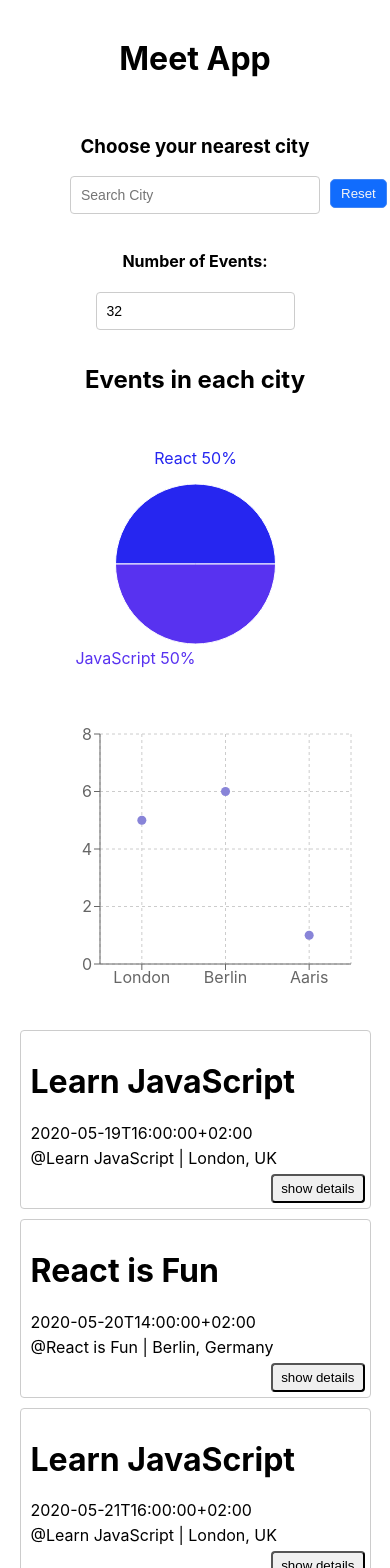
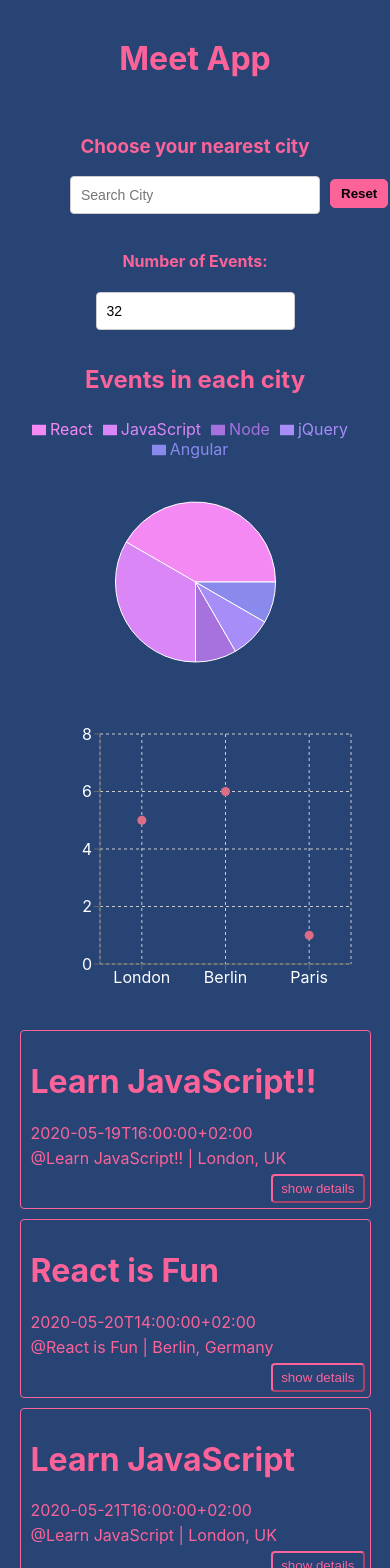
Before and after one commit to njneubauer/meetApp, a React (Create React App) app: page / in a window 390 px wide. Shown: the top 1568 px of the page. Built offline with nearby package versions, Linux system fonts and the light colour scheme; what atatus-spa would draw is missing.

Commit message:
not all events were counted in pie chart. Fixing filter.

```diff
--- a/public/index.html
+++ b/public/index.html
@@ -3,7 +3,7 @@
   <head>
     <meta charset="utf-8" />
     <link rel="icon" href="%PUBLIC_URL%/favicon.ico" />
-    <meta name="viewport" content="width=device-width, initial-scale=1" />
+    <meta name="viewport" content="width=device-width, initial-scale=1 maximum-scale=1"/>
     <meta name="theme-color" content="#000000" />
     <meta name="description" content="Web site created using create-react-app" />
     <link rel="apple-touch-icon" href="%PUBLIC_URL%/meet-app-192.png" />
--- a/src/Alert.js
+++ b/src/Alert.js
@@ -25,7 +25,7 @@ class Alert extends Component {
 class InfoAlert extends Alert {
     constructor(props) {
       super(props);
-      this.color = 'blue';
+      this.color = '#c8ddff';
     }
   }
 export { InfoAlert };
--- a/src/App.css
+++ b/src/App.css
@@ -2,10 +2,19 @@
 .App {
   text-align: center;
   padding: 2% 5%;
+  background-color: #274475;
+  color: #fc6399;
 }
 
 .App * {
   box-sizing: border-box;
+}
+
+a {
+  color: rgb(255, 255, 255);
+}
+a:hover {
+  color: rgb(196, 196, 196);
 }
 
 ul {
@@ -20,6 +29,7 @@ p {
 .display-none {
   display: none;
 }
+
 .showSuggestions {
   display: block;
 }
@@ -60,13 +70,15 @@ input[type="number"] {
   padding: 6px 10px 6px 10px;
   cursor: pointer;
   border-radius: 5px;
-  border: 1px solid #4285f4;
-  background-color: #116cfd;
-  color: whitesmoke;
+  border: 1px solid #fc6399;
+  background-color: #fc6399;
+  color: black;
+  font-weight: bold;
 }
 
 .reset-btn:hover{
-  background-color: #3a85ff;
+  background-color: #ff849f;
+  border: 1px solid #ff849f;
 }
 
 .suggestions {
@@ -78,6 +90,7 @@ input[type="number"] {
   top: 105px;
   font-size: 14px;
   box-shadow: 10px 10px 16px -12px rgba(0, 0, 0, 0.75);
+  color: black;
 }
 
 .suggestions-alert {
@@ -111,19 +124,34 @@ input[type="number"] {
   padding: 10px 10px 35px;
   margin-bottom: 10px;
   text-align: left;
-  border: 1px solid #ccc;
+  border: 1px solid #fc6399;
   border-radius: 4px;
   position: relative;
 }
 
-.details-btn {
+.details-btn-show {
   position: absolute;
   right: 5px;
   bottom: 5px;
   padding: 5px 8px;
   border-radius: 4px;
-  outline: none;
+  border-color: #fc6399;
   cursor: pointer;
+  background: transparent;
+  color: #fc6399;
+}
+
+.details-btn-hide {
+  position: absolute;
+  right: 5px;
+  bottom: 5px;
+  padding: 5px 8px;
+  border-radius: 4px;
+  border-color: #fc6399;
+  cursor: pointer;
+  background: transparent;
+  background-color: #fc6399;
+  color: #000;
 }
 
 .name {
@@ -180,10 +208,12 @@ input[type="number"] {
   justify-content: center;
   flex-direction: column;
 }
+
 .data-vis-wrapper .recharts-responsive-container {
   min-width: 100%;
   display: flex;
 }
+
 .recharts-surface {
   overflow: visible;
 }
@@ -231,6 +261,7 @@ input[type="number"] {
   width: 18px;
   height: 18px;
 }
+
 .btn-text {
   float: right;
   margin: 11px 11px 0 0;
@@ -256,7 +287,9 @@ input[type="number"] {
 .custom-tooltip {
   margin: 0;
   line-height: 24px;
-  border: 0px solid #f5f5f5;
-  background-color: #ffa3b3;
+  border: 2px solid #f5f5f5;
+  background-color: #fc6399;
+  border-radius: 4px;
+  color: black;
   padding: 10px 20px;
 }
--- a/src/App.js
+++ b/src/App.js
@@ -119,10 +119,10 @@ class App extends Component {
                 }}
               >
               <CartesianGrid strokeDasharray='3 3' />
-              <XAxis type="category" dataKey="city" name="City" />
-              <YAxis type="number" dataKey="number" name="Number of Events" allowDecimals={false} />
+              <XAxis type="category" dataKey="city" name="City" style={{fill: '#ffff'}} />
+              <YAxis type="number" dataKey="number" name="Number of Events" style={{fill: '#ffff'}} allowDecimals={false} />
               <Tooltip content={<CustomTooltip />}/>
-              <Scatter data={ this.getData() } fill="#8884d8" />
+              <Scatter data={ this.getData() } fill="#DD6D85" />
               </ScatterChart>
           </ResponsiveContainer>
          </div>
--- a/src/Event.js
+++ b/src/Event.js
@@ -20,7 +20,7 @@ class Event extends Component {
                 <h1 className="title">{ event.summary }</h1>
                 <p className="start-time">{ event.start.dateTime }</p>
                 <p className="summary-location">@{ event.summary } | {event.location}</p>
-                <button className="details-btn" onClick={()=>this.handleClick()}>{showDetails ? "hide details" : "show details"}</button>
+                <button className={showDetails ? "details-btn-hide":"details-btn-show"} onClick={()=>this.handleClick()}>{showDetails ? "hide details" : "show details"}</button>
                      {showDetails &&
                         <div className="details">
                             <h3 className="header">About Event:</h3>
--- a/src/EventGenre.js
+++ b/src/EventGenre.js
@@ -1,24 +1,46 @@
 import React, {useEffect, useState} from 'react';
-import { PieChart, Pie, Sector, Cell, ResponsiveContainer } from 'recharts';
+import { PieChart, Pie, Legend, Cell, Tooltip, ResponsiveContainer } from 'recharts';
 
 function EventGenre({ events }){
   const [ data, setData ] = useState([]);
+  const [ screenWidth, setScreenWidth ] = useState(0);
 
   useEffect(()=>{
+    reportWindowSize();
     setData(()=> getData(events));
   },[events]);
 
   function getData(events){
-        const genres = ['React', 'JavaScript', 'Node', 'jQuery', 'AngularJS'];
+        const genres = ['React', 'JavaScript', 'Node', 'jQuery', 'Angular'];
         const data = genres.map((genre)=>{
-            const value = events.filter((e)=> e.summary.split(' ').includes(genre)).length
+            const value = events.filter((e)=> e.summary.includes(genre)).length
               return { name: genre, value };
         });
+        console.log(data);
         const cleanData = data.filter((data)=> data.value > 0);
         return cleanData;
     }
-    // const COLORS = ['#17DBFF', '#1C74E6', '#2B32F9', '#6C1CEB', '#D31FFF'];
-    const COLORS = ['#2626F0', '#5832F0', '#7939DA', '#A432F0', '#C82BF0'];
+
+    const COLORS = ['#F589F3', '#DB86F7', '#A771DE', '#A78DF7', '#8A8AED'];
+
+  function reportWindowSize() {
+    let widthOutput = window.innerWidth;
+    setScreenWidth(widthOutput);
+  }
+
+  window.onresize = reportWindowSize;
+  const CustomTooltip = ({ active, payload, label }) => {
+    if (active) {
+      return (
+        <div className="custom-tooltip" style={{background: payload[0].payload.fill}}>
+          <p className="label" >{payload[0].payload.name}</p>
+        </div>
+      );
+    }
+
+    return null;
+  };
+
     return(
       <ResponsiveContainer height={300}>
           <PieChart width={200} height={200}>
@@ -27,15 +49,19 @@ function EventGenre({ events }){
                 cx="50%"
                 cy="50%"
                 labelLine={false}
-                label={({ name, percent })=>`${name} ${(percent * 100).toFixed(0)}%`}
+                // label={({ name, percent })=>`${name} ${(percent * 100).toFixed(0)}%`}
+                label={(screenWidth < 992) ? false : ({ name, percent })=>`${name} ${(percent * 100).toFixed(0)}%`}
                 outerRadius={80}
                 fill="#8884d8"
                 dataKey="value"
+                ticks={false}
               >
               {data.map((entry, index) => (
                   <Cell key={`cell-${index}`} fill={COLORS[index % COLORS.length]} />
               ))}
               </Pie>
+              <Legend verticalAlign="top" height={36}/>
+              <Tooltip content={<CustomTooltip />}/>
           </PieChart>
       </ResponsiveContainer>
 
--- a/src/mockData.js
+++ b/src/mockData.js
@@ -7,7 +7,7 @@ const mockData = [
         "htmlLink": "https://www.google.com/calendar/event?eid=NGVhaHM5Z2hraHJ2a2xkNzJob2d1OXBoM2VfMjAyMDA1MTlUMTQwMDAwWiBmdWxsc3RhY2t3ZWJkZXZAY2FyZWVyZm91bmRyeS5jb20",
         "created": "2020-05-19T19:17:46.000Z",
         "updated": "2020-05-27T12:01:32.356Z",
-        "summary": "Learn JavaScript",
+        "summary": "Learn JavaScript!!",
         "description": "Have you wondered how you can ask Google to show you the list of the top ten must-see places in London? And how Google presents you the list? How can you submit the details of an application? Well, JavaScript is doing these. :) \n\nJavascript offers interactivity to a dull, static website. Come, learn JavaScript with us and make those beautiful websites.",
         "location": "London, UK",
         "start": {
@@ -195,9 +195,9 @@ const mockData = [
         "htmlLink": "https://www.google.com/calendar/event?eid=NGVhaHM5Z2hraHJ2a2xkNzJob2d1OXBoM2VfMjAyMDA1MjZUMTQwMDAwWiBmdWxsc3RhY2t3ZWJkZXZAY2FyZWVyZm91bmRyeS5jb20",
         "created": "2020-05-19T19:17:46.000Z",
         "updated": "2020-05-27T12:01:32.356Z",
-        "summary": "Learn JavaScript",
+        "summary": "Learn Node",
         "description": "Have you wondered how you can ask Google to show you the list of the top ten must-see places in London? And how Google presents you the list? How can you submit the details of an application? Well, JavaScript is doing these. :) \n\nJavascript offers interactivity to a dull, static website. Come, learn JavaScript with us and make those beautiful websites.",
-        "location": "Aaris, FR",
+        "location": "Paris, FR",
         "creator": {
          "email": "fullstackwebdev@careerfoundry.com",
          "self": true
@@ -234,7 +234,7 @@ const mockData = [
         "htmlLink": "https://www.google.com/calendar/event?eid=M3F0ZDZ1c2NxNHRzaTZnYzdubW10cHFsY3RfMjAyMDA1MjdUMTIwMDAwWiBmdWxsc3RhY2t3ZWJkZXZAY2FyZWVyZm91bmRyeS5jb20",
         "created": "2020-05-19T19:14:30.000Z",
         "updated": "2020-05-27T11:45:37.792Z",
-        "summary": "React is Fun",
+        "summary": "jQuery is Fun",
         "description": "Love HTML, CSS, and JS? Want to become a cool front-end developer? \n\nReact is one of the most popular front-end frameworks. There is a huge number of job openings for React developers in most cities. \n\nJoin us in our free React training sessions and give your career a new direction. ",
         "location": "Berlin, Germany",
         "creator": {
@@ -273,7 +273,7 @@ const mockData = [
         "htmlLink": "https://www.google.com/calendar/event?eid=NGVhaHM5Z2hraHJ2a2xkNzJob2d1OXBoM2VfMjAyMDA1MjhUMTQwMDAwWiBmdWxsc3RhY2t3ZWJkZXZAY2FyZWVyZm91bmRyeS5jb20",
         "created": "2020-05-19T19:17:46.000Z",
         "updated": "2020-05-27T12:01:32.356Z",
-        "summary": "Learn JavaScript",
+        "summary": "Learn AngularJS",
         "description": "Have you wondered how you can ask Google to show you the list of the top ten must-see places in London? And how Google presents you the list? How can you submit the details of an application? Well, JavaScript is doing these. :) \n\nJavascript offers interactivity to a dull, static website. Come, learn JavaScript with us and make those beautiful websites.",
         "location": "London, UK",
         "creator": {
```
